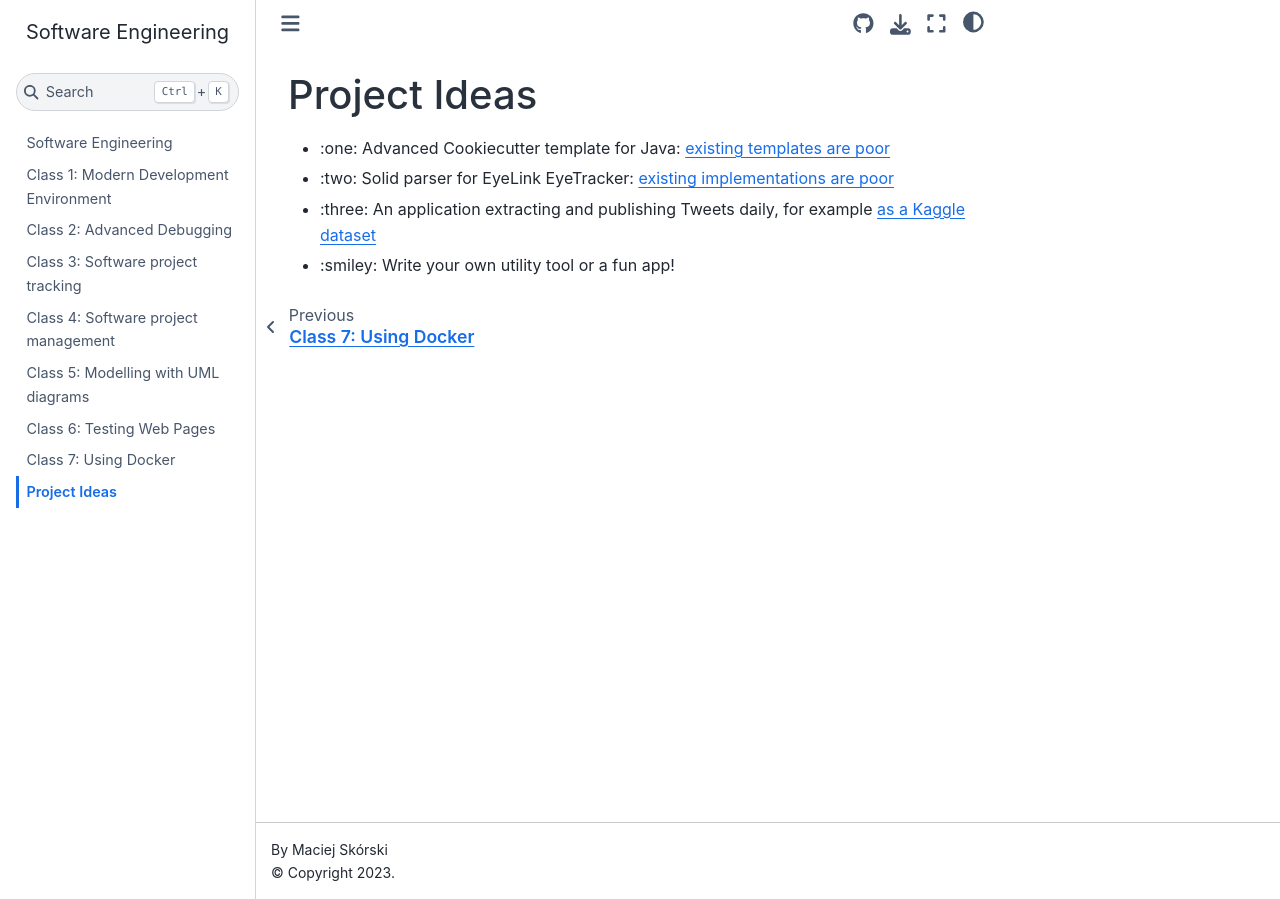
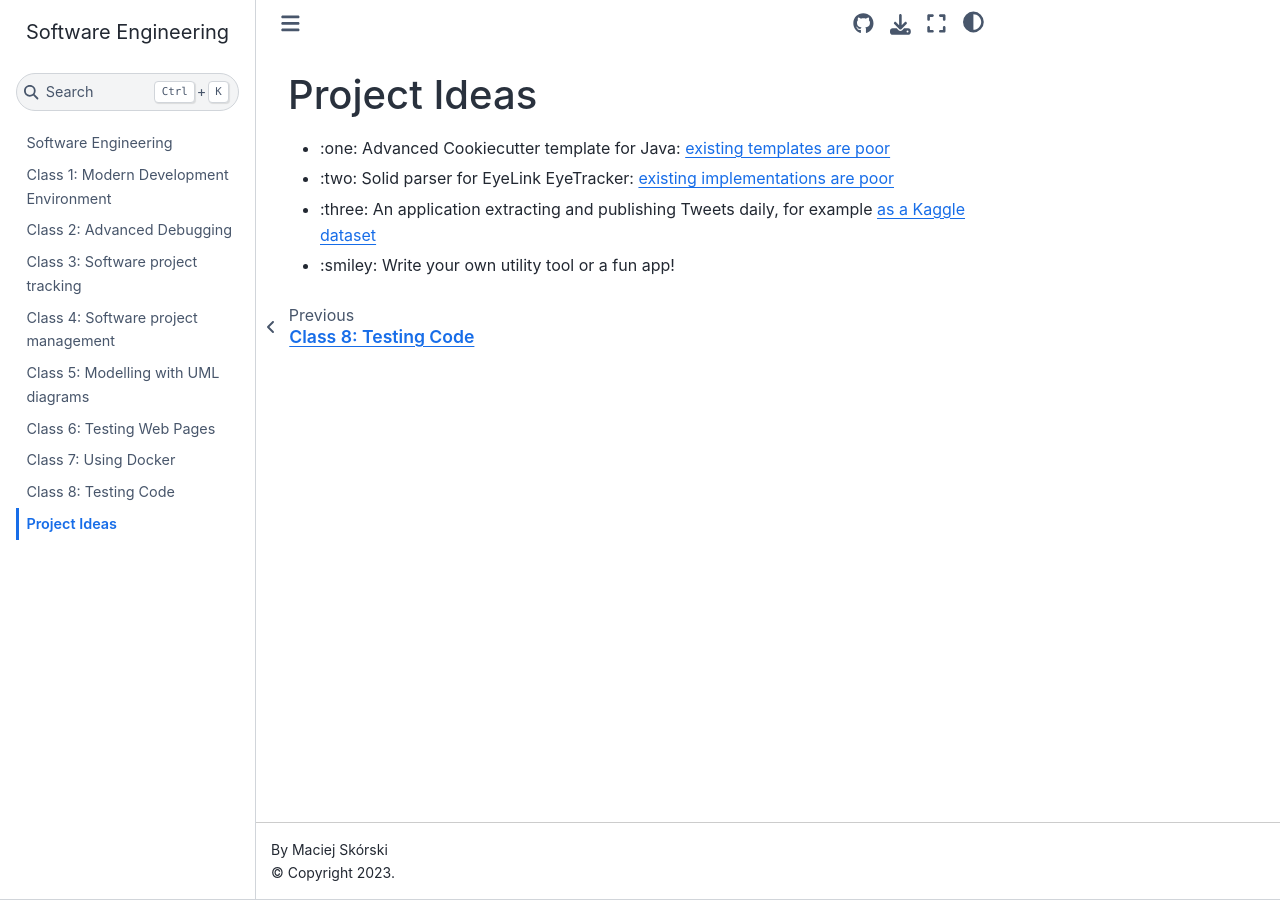
Before and after one commit to maciejskorski/software_engineering, a Jupyter Book: the page built from docs/project_ideas.md, in a window 1280 px wide. Built offline with Jupyter Book 1.0.4 settings and Sphinx 7.4.7 and the Sphinx Book theme 1.1.4, drawn with Linux system fonts in a browser that asks for light colours.

Commit message:
add chapter

```diff
--- a/docs/_toc.yml
+++ b/docs/_toc.yml
@@ -7,5 +7,6 @@ sections:
 - file: project_management.md
 - file: uml_modelling.md
 - file: webapp_testing.md
-- file: docker_examples
+- file: docker_examples.md
+- file: testing_code.md
 - file: project_ideas.md
```
